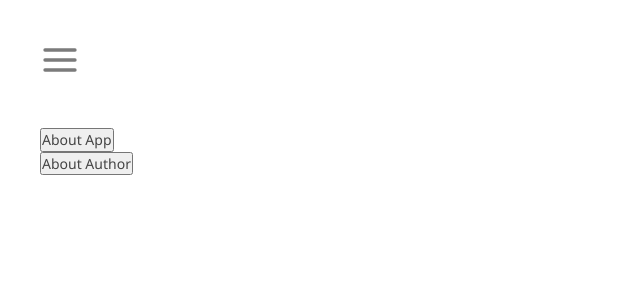
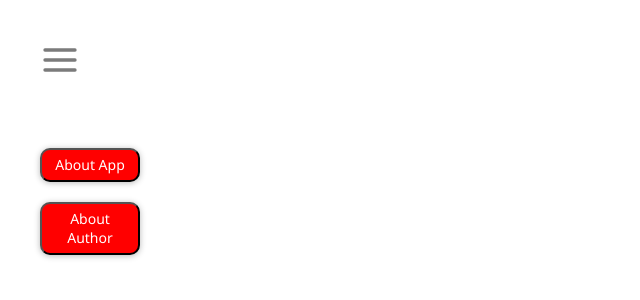
Before and after one commit to JakeShaw26/To-do-app, a React (Create React App) app in the folder my-to-do/: page /about in a window 1280 px wide. Shown: the top 300 px of the page, without its empty margins (0-640 px from the left). Built offline with nearby package versions, Linux system fonts and the light colour scheme.

Commit message:
final CSS changes

```diff
--- a/my-to-do/src/functionBased/App.css
+++ b/my-to-do/src/functionBased/App.css
@@ -165,3 +165,21 @@ a {
 .main__content p {
   line-height: 25px;
 }
+
+.about__button {
+  cursor: pointer;
+  margin-top: 20px;
+  padding: 5px;
+  width: 100px;
+  box-shadow: 0 1px 6px 0 rgba(0, 0, 0, 0.28);
+  color: #fff;
+  background-color: red;
+  font-family: "Segoe UI", Arial, sans-serif;
+  border-radius: calc(0.1 * 100px);
+}
+
+.about__button:hover {
+  cursor: pointer;
+  color: red;
+  background-color: #fff;
+}
--- a/my-to-do/src/functionBased/Pages/About.jsx
+++ b/my-to-do/src/functionBased/Pages/About.jsx
@@ -8,6 +8,7 @@ const About = () => {
       <ul className="about__list">
         <li>
           <button
+            className="about__button"
             onClick={() => {
               navigate("/about-content", {
                 state: { id: "about-app" },
@@ -19,6 +20,7 @@ const About = () => {
         </li>
         <li>
           <button
+            className="about__button"
             onClick={() => {
               navigate("/about-content", {
                 state: { id: "about-author" },
```
